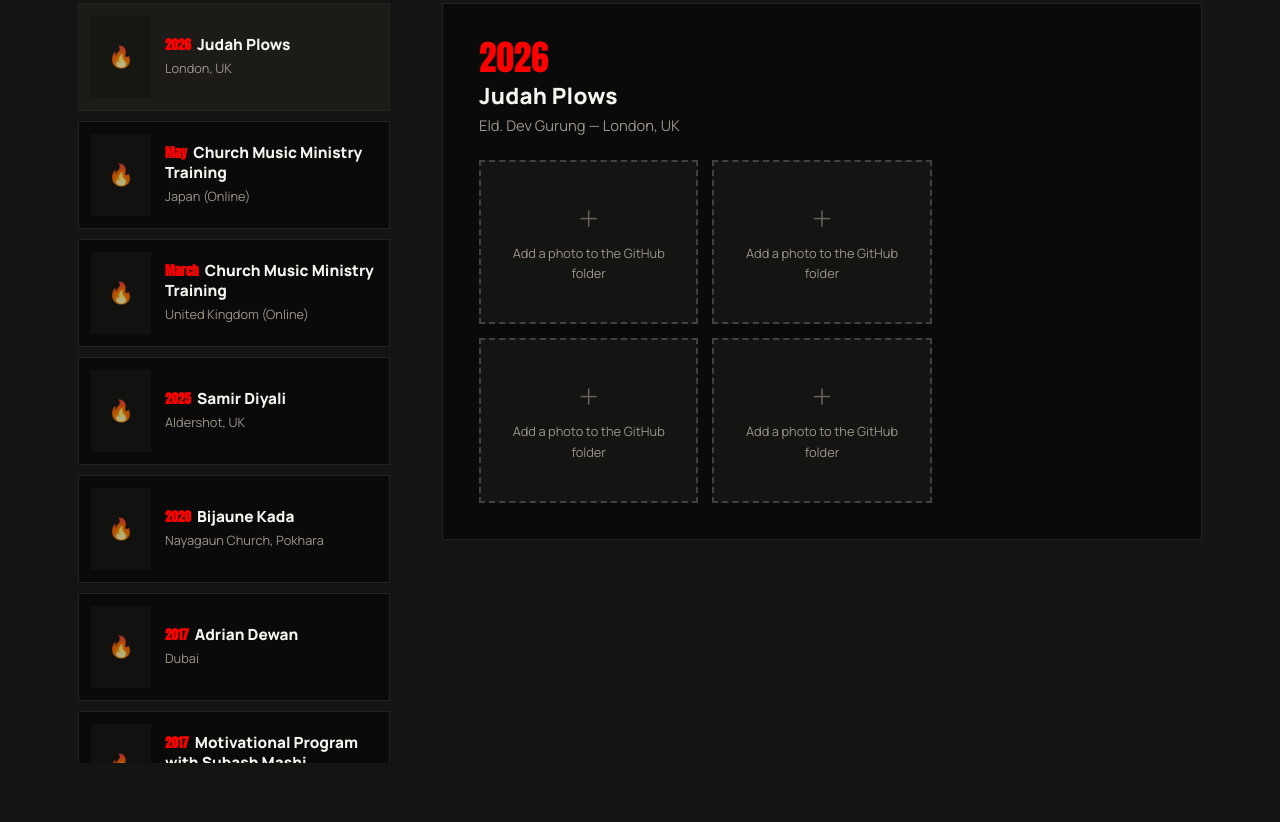
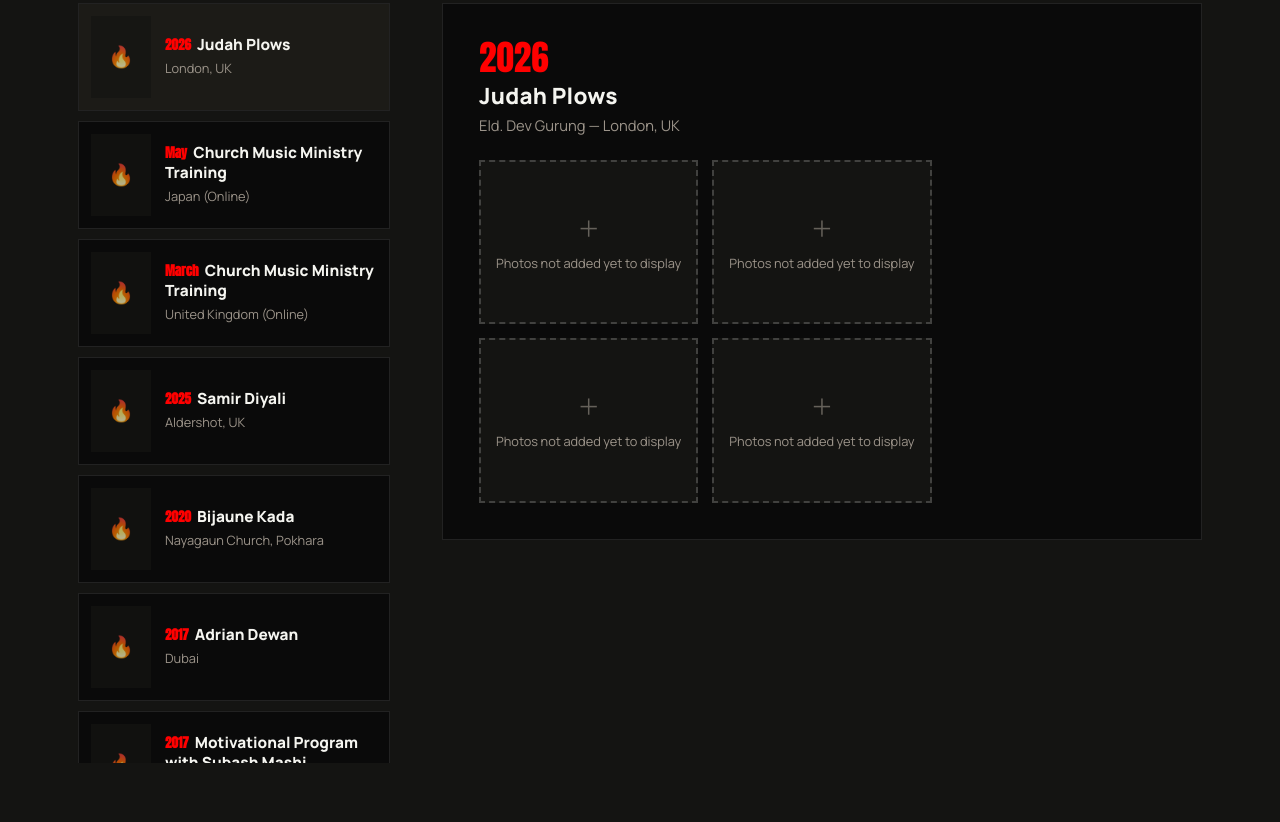
Before and after one commit to firestarternepal-2015/firestarternepal.com, a website: page journey.html in a window 1280 px wide. Shown: the part 861-1683 px from the top of the page. Drawn offline with nearby package versions, Linux system fonts and the light colour scheme.

Commit message:
Update journey.html

```diff
--- a/journey.html
+++ b/journey.html
@@ -382,7 +382,7 @@ function renderGalleryHTML(images) {
   const placeholdersNeeded = Math.max(0, minTiles - images.length);
   const photoTiles = images.map(img => `<div class="gallery-item"><img src="${img.url}" alt="" loading="lazy"></div>`).join('');
   const placeholderTiles = Array.from({length: placeholdersNeeded})
-    .map(() => `<div class="gallery-tile"><div class="icon">＋</div>Add a photo to the GitHub folder</div>`).join('');
+    .map(() => `<div class="gallery-tile"><div class="icon">＋</div>Photos not added yet to display</div>`).join('');
   return photoTiles + placeholderTiles;
 }
 
```
